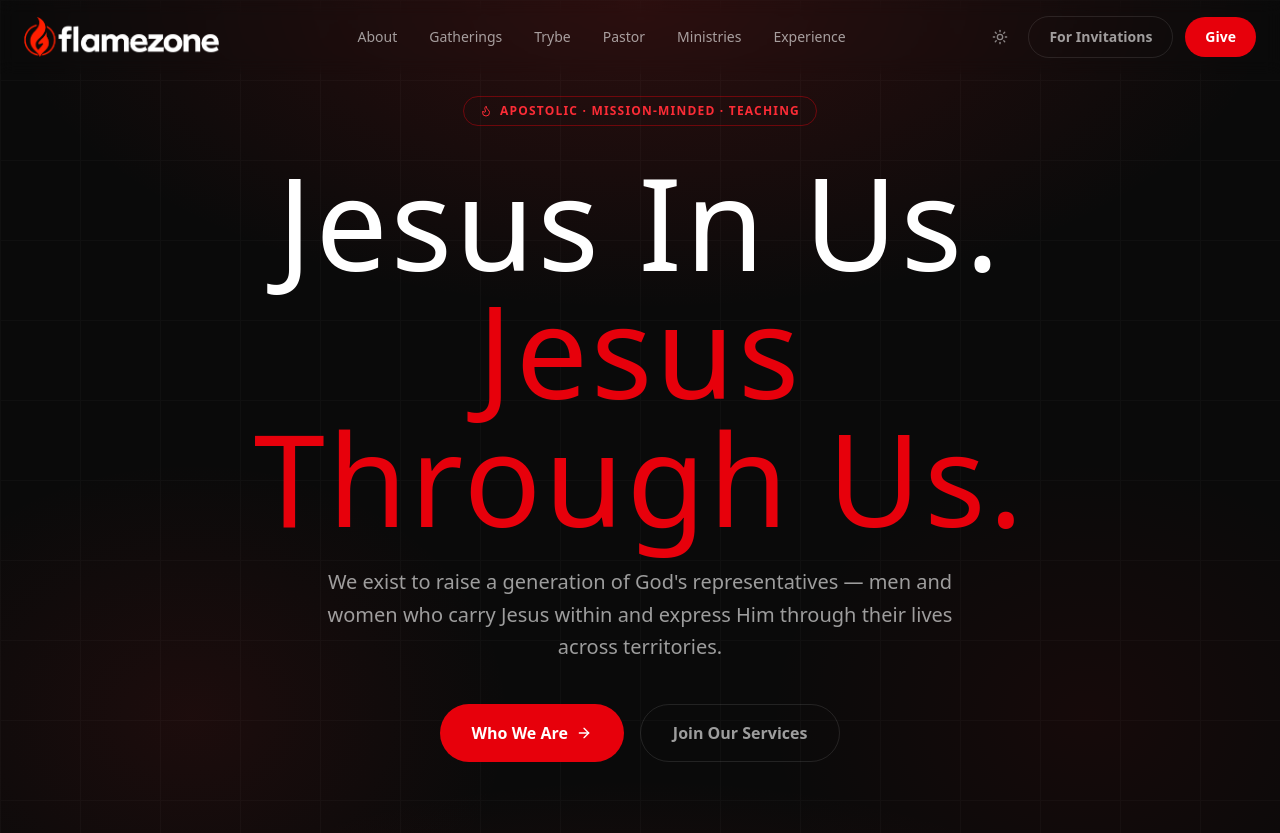
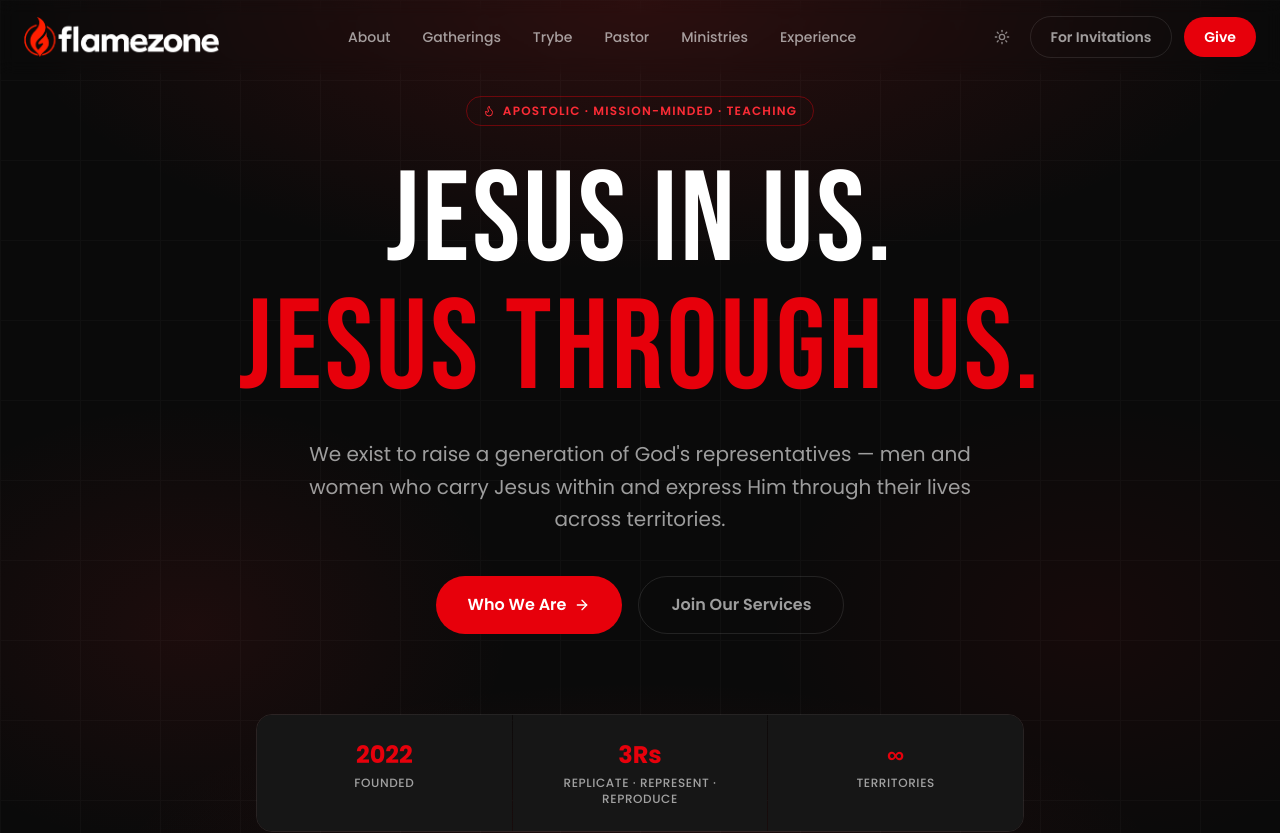
Before and after one commit to kollydap/hof, a Next.js app: page / in a window 1280 px wide. Shown: the top 833 px of the page. Built offline with nearby package versions, Linux system fonts and the light colour scheme.

Commit message:
refactor: update font classes to use defined variables for consistency

```diff
--- a/app/experience/page.tsx
+++ b/app/experience/page.tsx
@@ -82,7 +82,7 @@ export default function ExperiencePage() {
   const testimonial = TESTIMONIALS[active];
 
   return (
-    <div className={`${bg} ${text} min-h-screen font-[var(--font-poppins)]`}>
+    <div className={`${bg} ${text} min-h-screen font-sans`}>
       {/* NAV */}
       <nav className={`fixed top-0 left-0 right-0 z-50 ${dark ? "bg-[#0a0a0a]/95" : "bg-white/95"} backdrop-blur-sm border-b ${border}`}>
         <div className="max-w-7xl mx-auto px-6 py-4 flex items-center justify-between">
@@ -128,7 +128,7 @@ export default function ExperiencePage() {
           <Flame className="w-3 h-3" />
           Testimonials
         </div>
-        <h1 className="text-5xl sm:text-6xl md:text-7xl font-[var(--font-bebas)] tracking-wide leading-[1] mb-4">
+        <h1 className="text-5xl sm:text-6xl md:text-7xl font-bebas tracking-wide leading-[1] mb-4">
           My Flamezone <span className="text-red-600">Experience</span>
         </h1>
         <p className={`${subtext} max-w-xl mx-auto text-lg`}>
--- a/app/globals.css
+++ b/app/globals.css
@@ -1,4 +1,9 @@
 @import "tailwindcss";
+
+@theme inline {
+  --font-sans: var(--font-poppins);
+  --font-bebas: var(--font-bebas);
+}
 
 html {
   scroll-behavior: smooth;
--- a/app/page.tsx
+++ b/app/page.tsx
@@ -110,7 +110,7 @@ export default function Home() {
 
   return (
     <div
-      className={`${bg} ${text} min-h-screen font-[var(--font-poppins)]`}
+      className={`${bg} ${text} min-h-screen font-sans`}
     >
       {/* NAV */}
       <nav
@@ -245,7 +245,7 @@ export default function Home() {
             Apostolic · Mission-Minded · Teaching
           </div>
 
-          <h1 className="text-7xl sm:text-8xl md:text-9xl leading-[1] tracking-wide mb-6 font-[var(--font-bebas)]">
+          <h1 className="text-7xl sm:text-8xl md:text-9xl leading-[1] tracking-wide mb-6 font-bebas">
             Jesus In Us.
             <br />
             <span className="text-red-600">Jesus Through Us.</span>
@@ -592,7 +592,7 @@ export default function Home() {
                 key={item.letter}
                 className={`${cardBg} border ${border} rounded-2xl p-6 hover:border-red-600/40 transition-all group shadow-[0_0_18px_rgba(220,38,38,0.07)] hover:shadow-[0_0_30px_rgba(220,38,38,0.2)]`}
               >
-                <p className="text-5xl font-black text-red-600 mb-3 leading-none font-[var(--font-bebas)] tracking-wide drop-shadow-[0_0_12px_rgba(220,38,38,0.9)]">
+                <p className="text-5xl font-black text-red-600 mb-3 leading-none font-bebas tracking-wide drop-shadow-[0_0_12px_rgba(220,38,38,0.9)]">
                   {item.letter}
                 </p>
                 <h4 className="font-bold text-sm mb-2">{item.value}</h4>
@@ -669,9 +669,9 @@ export default function Home() {
       <section id="pastor" className="py-24 px-6">
         <div className="max-w-7xl mx-auto">
           <Label>Our Lead Pastor</Label>
-          <div className="grid lg:grid-cols-2 gap-16 mt-10 items-start">
-            <div>
-              <div className="relative w-full aspect-[4/5] rounded-2xl overflow-hidden">
+          <div className="flex flex-col sm:flex-row gap-10 mt-10 items-start">
+            <div className="shrink-0 w-40 sm:w-48">
+              <div className="relative w-full aspect-[3/4] rounded-2xl overflow-hidden">
                 <Image
                   src="/images2/1001389555.jpg"
                   alt="Apostle Desmond Omotoyosi"
@@ -680,7 +680,7 @@ export default function Home() {
                 />
               </div>
             </div>
-            <div>
+            <div className="flex-1">
               <h2 className="text-4xl font-bold mb-1">
                 Apostle Desmond Omotoyosi
               </h2>
@@ -1026,7 +1026,7 @@ export default function Home() {
             <span className="w-6 h-px bg-red-400 inline-block" />
             The Flaming Pledge
           </span>
-          <p className="text-3xl md:text-4xl lg:text-5xl font-[var(--font-bebas)] tracking-wide leading-[1.15] text-white">
+          <p className="text-3xl md:text-4xl lg:text-5xl font-bebas tracking-wide leading-[1.15] text-white">
             &ldquo;I am God&apos;s Representative.
             <br />
             <span className="text-red-400">Jesus in me,</span>
```
